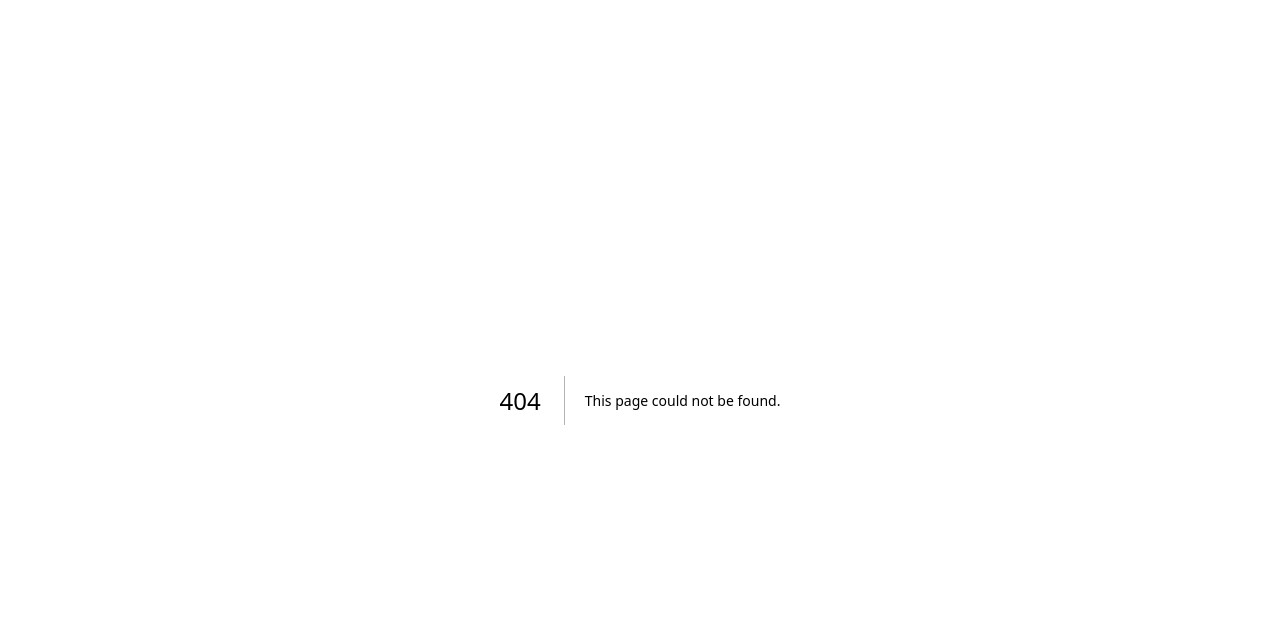
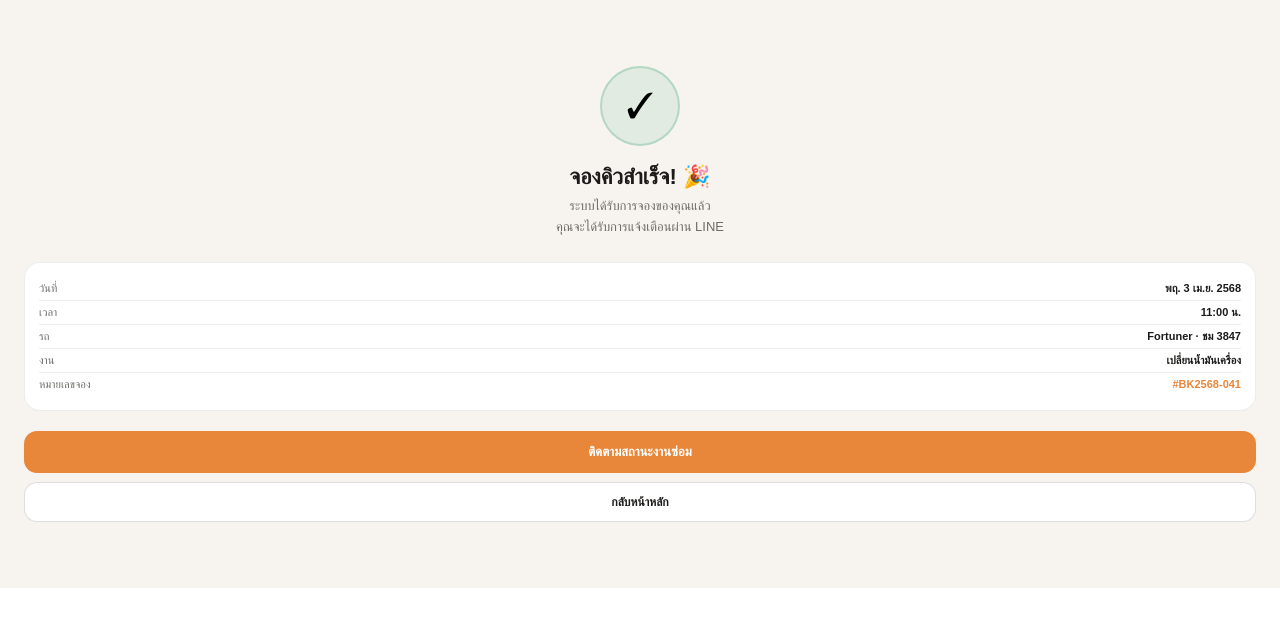
Before and after one commit to 404notfoundme555/garage-plus-app, a Next.js app: page /book-success in a window 1280 px wide. Before the commit this address had no page. Shown: the top 626 px of the page. Built offline with nearby package versions, Linux system fonts and the light colour scheme; a small style sheet from the web is missing.

Commit message:
feat:create book-success page

```diff
--- /dev/null
+++ b/src/app/book-success/page.jsx
@@ -0,0 +1,75 @@
+'use client'
+
+import { useRouter } from 'next/navigation'
+
+export default function BookSuccessPage() {
+  const router = useRouter()
+
+  return (
+    <div id="sc-book-success">
+
+      <div className="scr" style={{ overflow: 'visible' }}>
+
+        <div className="success-screen">
+
+          <div className="suc-ring">✓</div>
+
+          <div className="suc-h">จองคิวสำเร็จ! 🎉</div>
+
+          <div className="suc-s">
+            ระบบได้รับการจองของคุณแล้ว<br />
+            คุณจะได้รับการแจ้งเตือนผ่าน LINE
+          </div>
+
+          <div className="suc-card">
+
+            <div className="suc-row">
+              <div className="suc-k">วันที่</div>
+              <div className="suc-v">พฤ. 3 เม.ย. 2568</div>
+            </div>
+
+            <div className="suc-row">
+              <div className="suc-k">เวลา</div>
+              <div className="suc-v">11:00 น.</div>
+            </div>
+
+            <div className="suc-row">
+              <div className="suc-k">รถ</div>
+              <div className="suc-v">Fortuner · ชม 3847</div>
+            </div>
+
+            <div className="suc-row">
+              <div className="suc-k">งาน</div>
+              <div className="suc-v">เปลี่ยนน้ำมันเครื่อง</div>
+            </div>
+
+            <div className="suc-row">
+              <div className="suc-k">หมายเลขจอง</div>
+              <div className="suc-v" style={{ color: 'var(--acc)' }}>
+                #BK2568-041
+              </div>
+            </div>
+
+          </div>
+
+          <div
+            className="suc-btn1"
+            onClick={() => router.push('/status')}
+          >
+            ติดตามสถานะงานซ่อม
+          </div>
+
+          <div
+            className="suc-btn2"
+            onClick={() => router.push('/home')}
+          >
+            กลับหน้าหลัก
+          </div>
+
+        </div>
+
+      </div>
+
+    </div>
+  )
+}
```
